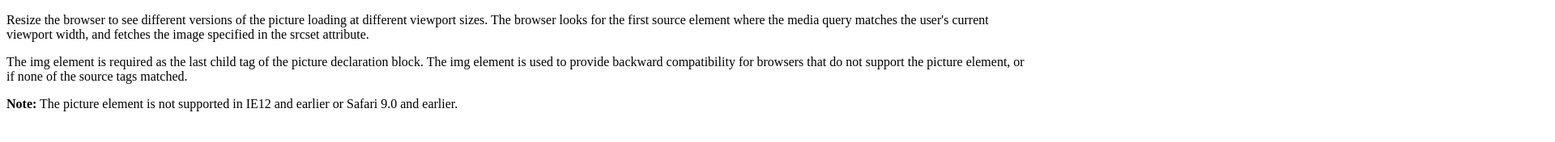
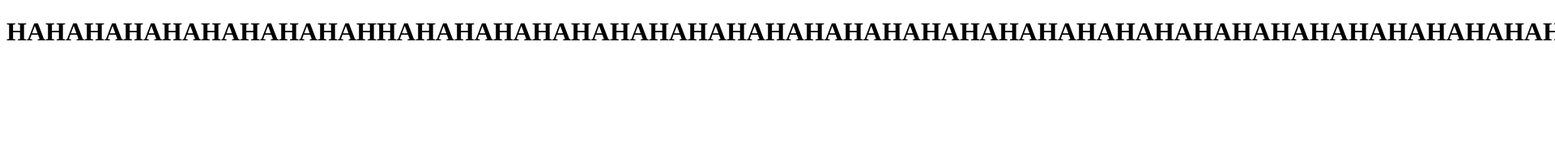
Before and after one commit to jpwater1996/walhtml, a plain HTML site: page Hahaha.html in a window 1280 px wide. Shown: the top 176 px of the page at 81% size, 1920 px wide, since content can reach past the window. Drawn offline with Linux system fonts and the light colour scheme.

Commit message:
Update Hahaha.html

```diff
--- a/Hahaha.html
+++ b/Hahaha.html
@@ -2,15 +2,7 @@
 <html>
 <body>
 
-<p>Resize the browser to see different versions of the picture loading at different viewport sizes.
-The browser looks for the first source element where the media query matches the user's current viewport width,
-and fetches the image specified in the srcset attribute.</p>
-
-<p>The img element is required as the last child tag of the picture declaration block.
-The img element is used to provide backward compatibility for browsers that do not support the picture element, or if none of the source tags matched.
-</p>
-
-<p><strong>Note:</strong> The picture element is not supported in IE12 and earlier or Safari 9.0 and earlier.</p>
+<h1>HAHAHAHAHAHAHAHAHAHHAHAHAHAHAHAHAHAHAHAHAHAHAHAHAHAHAHAHAHAHAHAHAHAHAHAHAHAHAHAHAHAHAHAHAHAHAHAHAHAHAHAHAHAHAHAHAHAHAHAHAHAHAHAHAHAHAHAHAHAAHAHA</h1>
 
 </body>
 </html>
```
